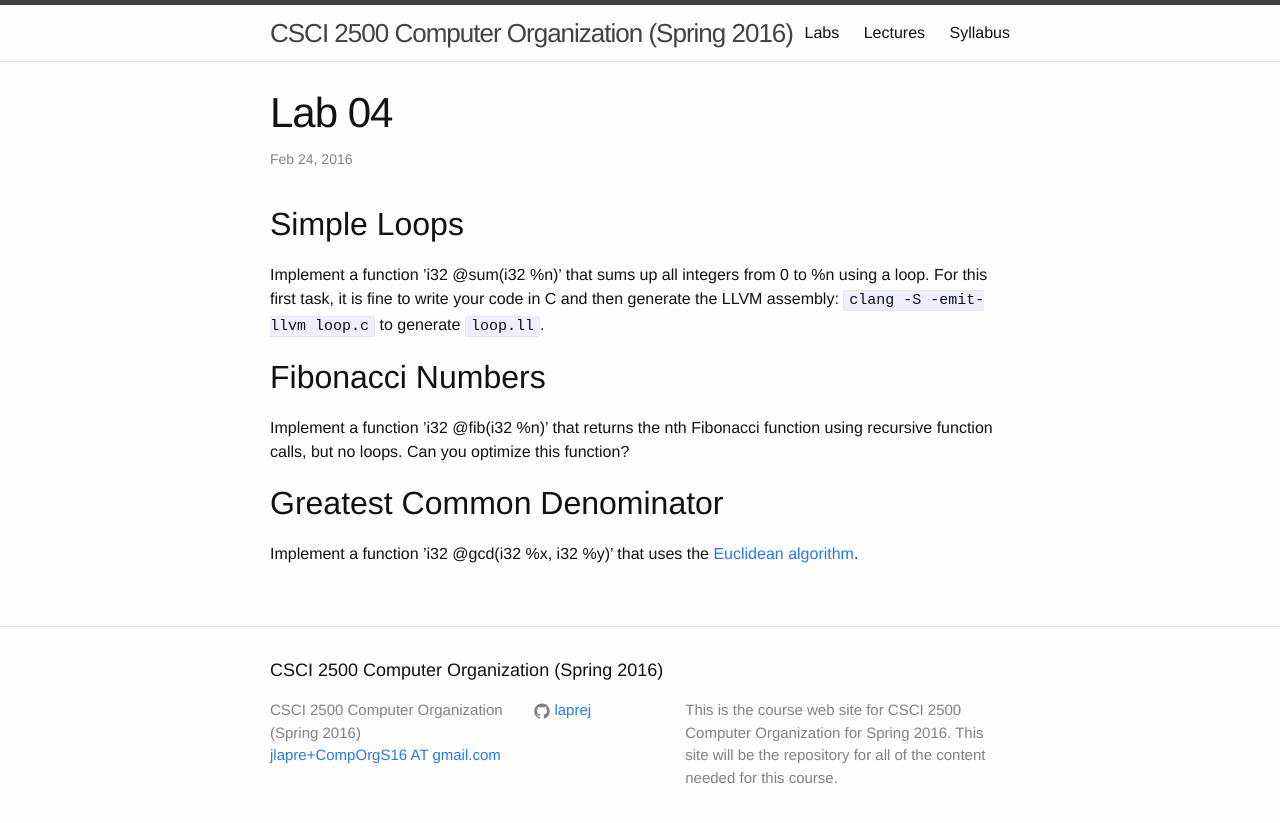
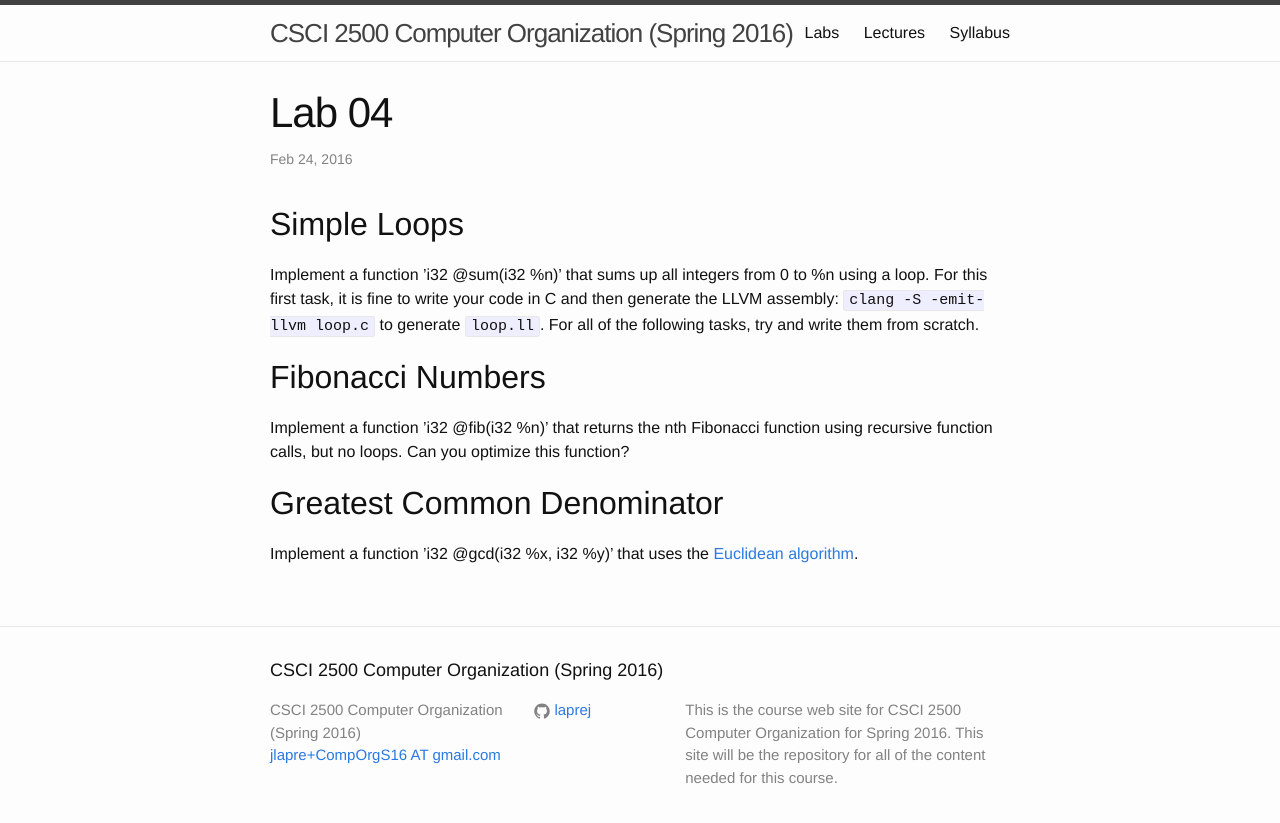
Before and after one commit to RPI-CSCI-2500-2016-Spring/RPI-CSCI-2500-2016-Spring.github.io, a Jekyll site: the page built from _posts/2016-02-24-lab04.md, in a window 1280 px wide. Shown: the top 823 px of the page. Built offline with Jekyll 4.4.1, drawn with Linux system fonts in a browser that asks for light colours.

Commit message:
Added Lab 04

```diff
--- a/_posts/2016-02-24-lab04.md
+++ b/_posts/2016-02-24-lab04.md
@@ -10,6 +10,7 @@ category: lab
 Implement a function ’i32 @sum(i32 %n)’ that sums up all integers from 0 to %n using a loop.
 For this first task, it is fine to write your code in C and then generate the LLVM assembly:
 `clang -S -emit-llvm loop.c` to generate `loop.ll`.
+For all of the following tasks, try and write them from scratch.
 
 ## Fibonacci Numbers
 
```
